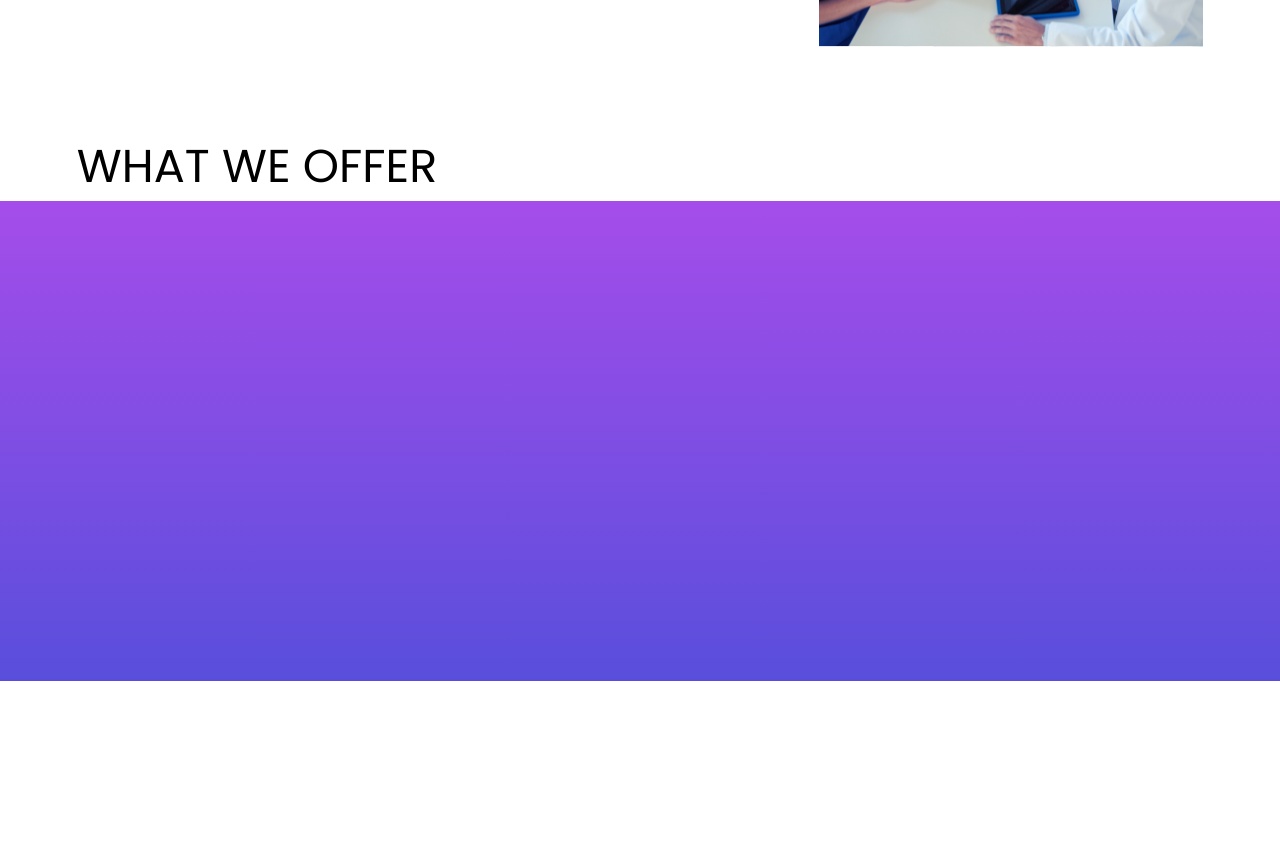
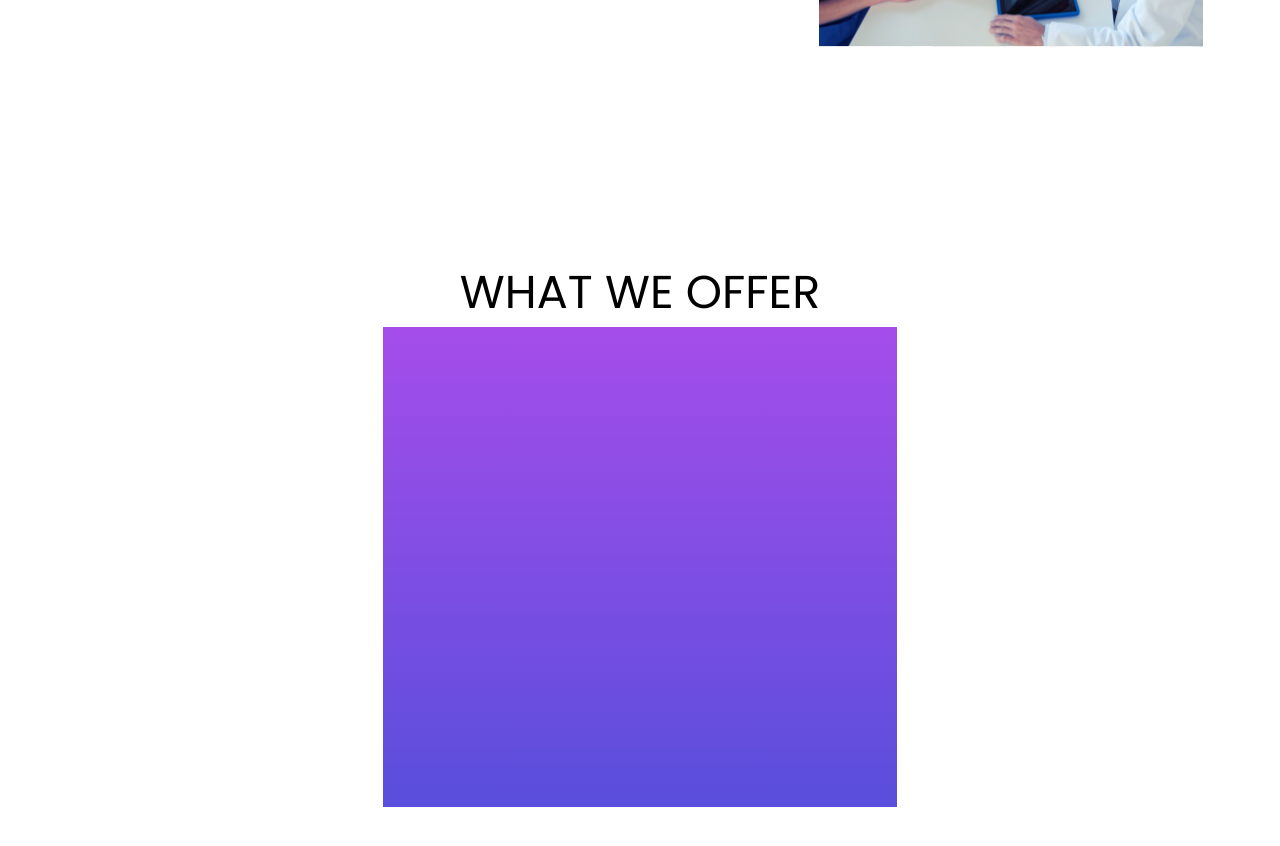
Before and after one commit to Lovethrech/BLOOM-Chel, a Vue app: page / in a window 1280 px wide. Shown: the part 1260-2106 px from the top of the page. Built offline with nearby package versions, Linux system fonts and the light colour scheme.

Commit message:
...working on home-about section component.

```diff
--- a/src/components/home/contact/HomeContact.vue
+++ b/src/components/home/contact/HomeContact.vue
@@ -5,7 +5,7 @@ import HomeContactTitle from './HomeContactTitle.vue';
 
 <template>
     <section class="home-contact-main-ctn">
-        <div class="home-contact-main-ctn">
+        <div class="home-contact-mini-ctn">
             <HomeContactTitle></HomeContactTitle>
             <HomeContactMainContent></HomeContactMainContent>
         </div>
@@ -15,5 +15,8 @@ import HomeContactTitle from './HomeContactTitle.vue';
 <style scoped>
 .home-contact-main-ctn{
     height: 100vh;
+    display:flex;
+    justify-content: center;
+    place-items: center;
 }
 </style>
```
